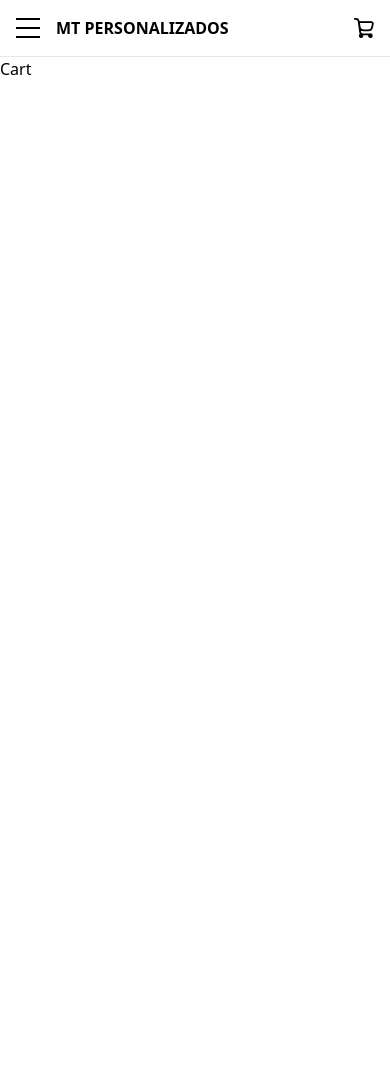
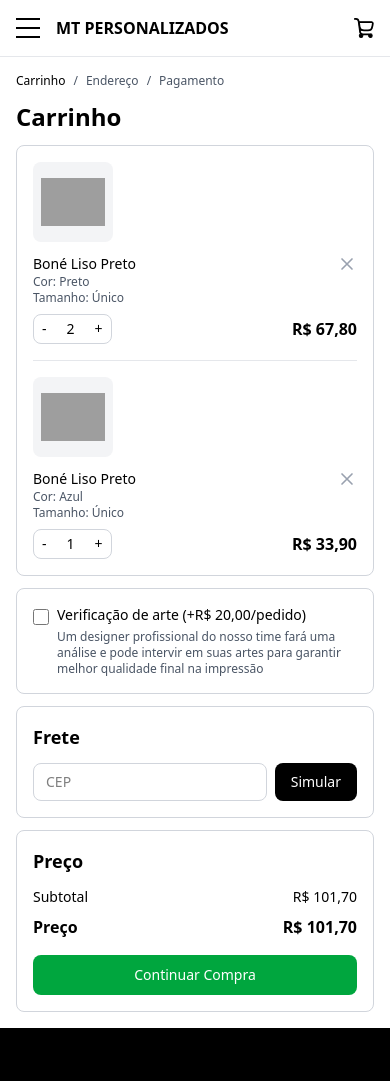
Before and after one commit to OramaHub/front-ecommerce, a React (Vite) app: page /carrinho in a window 390 px wide. Shown: the top 1081 px of the page. Before the commit the page ends 844 px from the top, so only its background shows below. Built offline with nearby package versions, Linux system fonts and the light colour scheme; grey boxes are pictures that could not be loaded.

Commit message:
[feature]: implement cart page with mock products and responsive design

```diff
--- a/src/pages/Cart.tsx
+++ b/src/pages/Cart.tsx
@@ -1,5 +1,179 @@
-export function Cart(){
-    return <h1>
-        Cart
-    </h1>
+import { Footer } from "../components/Footer";
+import { useState } from "react";
+import blackCap from "../assets/black-cap.png";
+
+export function Cart() {
+  const [artVerification, setArtVerification] = useState(false);
+  const [cep, setCep] = useState("");
+  const [cartItems, setCartItems] = useState([
+    {
+      id: 1,
+      name: "Boné Liso Preto",
+      color: "Preto",
+      size: "Único",
+      quantity: 2,
+      price: 33.90,
+      image: blackCap
+    },
+    {
+      id: 2,
+      name: "Boné Liso Preto",
+      color: "Azul",
+      size: "Único",
+      quantity: 1,
+      price: 33.90,
+      image: blackCap
+    }
+  ]);
+
+  const updateQuantity = (id: number, newQuantity: number) => {
+    if (newQuantity < 1) return;
+    setCartItems(items =>
+      items.map(item =>
+        item.id === id ? { ...item, quantity: newQuantity } : item
+      )
+    );
+  };
+
+  const removeItem = (id: number) => {
+    setCartItems(items => items.filter(item => item.id !== id));
+  };
+
+  const subtotal = cartItems.reduce((acc, item) => acc + (item.price * item.quantity), 0);
+  const artVerificationPrice = artVerification ? 20.00 : 0;
+  const total = subtotal + artVerificationPrice;
+
+  return (
+    <div className="flex flex-col min-h-screen">
+      <div className="flex-1 bg-white">
+        <div className="max-w-[1600px] mx-auto px-4 md:px-8 lg:px-16 py-4 md:py-6 lg:py-8">
+          <div className="flex items-center gap-2 text-xs md:text-sm font-jakarta text-gray-600 mb-3 md:mb-4">
+            <span className="text-black font-medium">Carrinho</span>
+            <span>/</span>
+            <span>Endereço</span>
+            <span>/</span>
+            <span>Pagamento</span>
+          </div>
+
+          <h1 className="text-2xl md:text-3xl lg:text-4xl font-bold font-jakarta mb-3 md:mb-4">Carrinho</h1>
+
+          <div className="border border-gray-300 rounded-lg p-4 md:p-6 mb-3 md:mb-4">
+            {cartItems.length === 0 ? (
+              <p className="text-gray-500 font-jakarta">Seu carrinho está vazio</p>
+            ) : (
+              <div className="space-y-4">
+                {cartItems.map((item) => (
+                  <div key={item.id} className="flex flex-col md:flex-row gap-3 md:gap-4 pb-4 border-b border-gray-200 last:border-b-0 last:pb-0">
+                    <div className="w-20 h-20 md:w-24 md:h-24 bg-gray-100 rounded-lg flex items-center justify-center flex-shrink-0">
+                      <img src={item.image} alt={item.name} className="w-16 h-16 md:w-20 md:h-20 object-contain" />
+                    </div>
+                    <div className="flex-1 flex flex-col gap-2">
+                      <div className="flex justify-between items-start">
+                        <div className="flex-1">
+                          <h3 className="font-jakarta font-medium text-black text-sm md:text-base">{item.name}</h3>
+                          <p className="text-xs md:text-sm font-jakarta text-gray-600">Cor: {item.color}</p>
+                          <p className="text-xs md:text-sm font-jakarta text-gray-600">Tamanho: {item.size}</p>
+                        </div>
+                        <button
+                          onClick={() => removeItem(item.id)}
+                          className="text-gray-400 hover:text-red-600 transition-colors md:hidden"
+                        >
+                          <svg className="w-5 h-5" fill="none" stroke="currentColor" viewBox="0 0 24 24">
+                            <path strokeLinecap="round" strokeLinejoin="round" strokeWidth={2} d="M6 18L18 6M6 6l12 12" />
+                          </svg>
+                        </button>
+                      </div>
+                      <div className="flex items-center justify-between md:justify-start md:gap-4">
+                        <div className="flex items-center gap-1 md:gap-2 border border-gray-300 rounded-lg">
+                          <button
+                            onClick={() => updateQuantity(item.id, item.quantity - 1)}
+                            className="px-2 md:px-3 py-1 font-jakarta font-medium text-sm hover:bg-gray-100"
+                          >
+                            -
+                          </button>
+                          <span className="px-2 font-jakarta text-sm">{item.quantity}</span>
+                          <button
+                            onClick={() => updateQuantity(item.id, item.quantity + 1)}
+                            className="px-2 md:px-3 py-1 font-jakarta font-medium text-sm hover:bg-gray-100"
+                          >
+                            +
+                          </button>
+                        </div>
+                        <p className="font-jakarta font-bold text-base md:text-lg">
+                          R$ {(item.price * item.quantity).toFixed(2).replace('.', ',')}
+                        </p>
+                        <button
+                          onClick={() => removeItem(item.id)}
+                          className="text-gray-400 hover:text-red-600 transition-colors hidden md:block"
+                        >
+                          <svg className="w-5 h-5" fill="none" stroke="currentColor" viewBox="0 0 24 24">
+                            <path strokeLinecap="round" strokeLinejoin="round" strokeWidth={2} d="M6 18L18 6M6 6l12 12" />
+                          </svg>
+                        </button>
+                      </div>
+                    </div>
+                  </div>
+                ))}
+              </div>
+            )}
+          </div>
+
+          <div className="border border-gray-300 rounded-lg p-4 md:p-6 mb-3 md:mb-4">
+            <label className="flex items-start gap-2 md:gap-3 cursor-pointer">
+              <input
+                type="checkbox"
+                checked={artVerification}
+                onChange={(e) => setArtVerification(e.target.checked)}
+                className="mt-1 w-4 h-4 md:w-5 md:h-5 cursor-pointer flex-shrink-0"
+              />
+              <div>
+                <p className="font-jakarta font-medium text-black text-sm md:text-base">
+                  Verificação de arte (+R$ 20,00/pedido)
+                </p>
+                <p className="text-xs md:text-sm font-jakarta text-gray-600 mt-1">
+                  Um designer profissional do nosso time fará uma análise e pode intervir em suas artes para garantir melhor qualidade final na impressão
+                </p>
+              </div>
+            </label>
+          </div>
+
+          <div className="grid grid-cols-1 lg:grid-cols-2 gap-3 md:gap-4">
+            <div className="border border-gray-300 rounded-lg p-4 md:p-6">
+              <h2 className="text-lg md:text-xl font-bold font-jakarta mb-3 md:mb-4">Frete</h2>
+              <div className="flex gap-2 md:gap-3">
+                <input
+                  type="text"
+                  placeholder="CEP"
+                  value={cep}
+                  onChange={(e) => setCep(e.target.value)}
+                  className="flex-1 px-3 md:px-4 py-2 md:py-3 text-sm md:text-base border border-gray-300 rounded-lg focus:outline-none focus:border-black font-jakarta"
+                />
+                <button className="bg-black text-white px-4 md:px-8 py-2 md:py-3 text-sm md:text-base rounded-lg font-jakarta font-medium cursor-pointer">
+                  Simular
+                </button>
+              </div>
+            </div>
+
+            <div className="border border-gray-300 rounded-lg p-4 md:p-6">
+              <h2 className="text-lg md:text-xl font-bold font-jakarta mb-3 md:mb-4">Preço</h2>
+              <div className="space-y-2 md:space-y-3 mb-4 md:mb-6">
+                <div className="flex justify-between font-jakarta text-sm md:text-base">
+                  <span>Subtotal</span>
+                  <span>R$ {subtotal.toFixed(2).replace('.', ',')}</span>
+                </div>
+                <div className="flex justify-between font-jakarta font-bold text-base md:text-lg">
+                  <span>Preço</span>
+                  <span>R$ {total.toFixed(2).replace('.', ',')}</span>
+                </div>
+              </div>
+              <button className="w-full bg-green-600 text-white py-2.5 md:py-3 text-sm md:text-base rounded-lg font-jakarta font-medium cursor-pointer hover:bg-green-700 transition-colors">
+                Continuar Compra
+              </button>
+            </div>
+          </div>
+        </div>
+      </div>
+      <Footer />
+    </div>
+  );
 }
```
